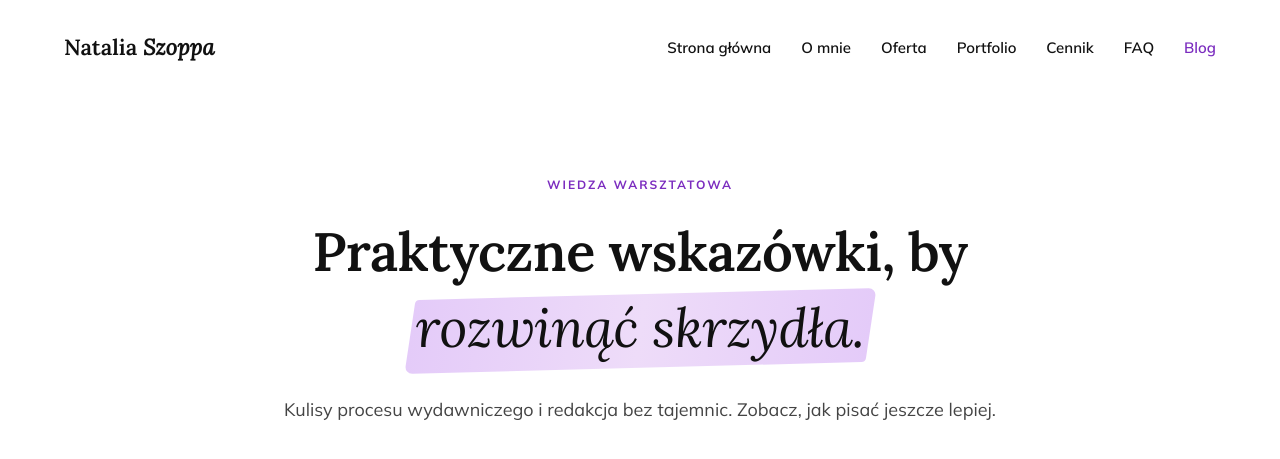
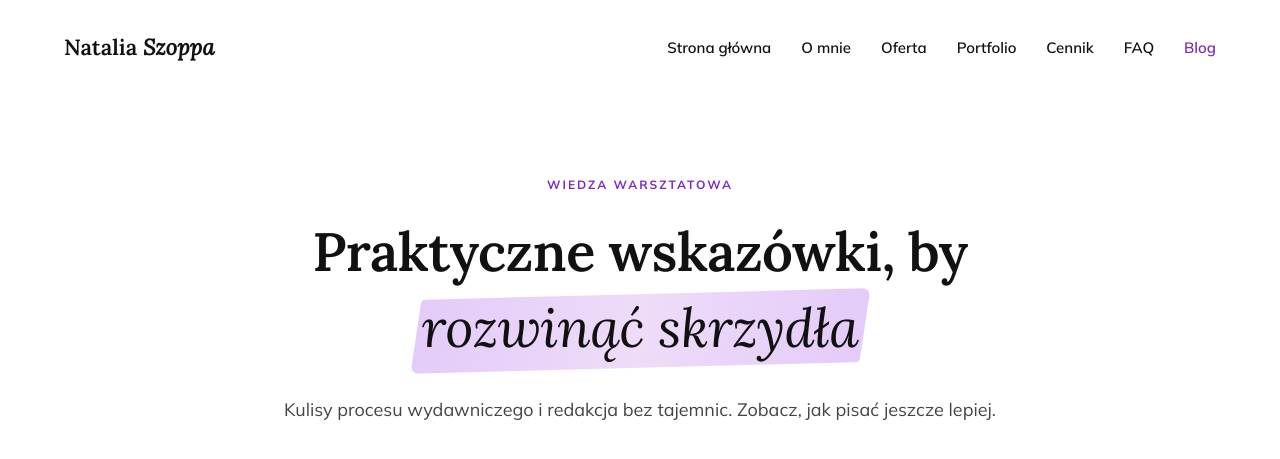
Before and after one commit to Bonnie00726/nataliaszoppa, a Jekyll site: the page built from blog.html, in a window 1280 px wide and 900 px high, cut to the strip 0-481 px from the top of the window. Shown: the top 459 px of the strip. Built offline with Jekyll 4.4.1, drawn with Linux system fonts in a browser that asks for light colours.

Commit message:
Update blog.html

```diff
--- a/blog.html
+++ b/blog.html
@@ -164,7 +164,7 @@ permalink: /blog.html
 
     <h1 class="blog-index-title">
         Praktyczne wskazówki, by<br>
-        <i class="title-highlight">rozwinąć skrzydła.</i>
+        <i class="title-highlight">rozwinąć skrzydła</i>
     </h1>
 
     <p class="blog-index-subtitle">Kulisy procesu wydawniczego i redakcja bez tajemnic. Zobacz, jak pisać jeszcze lepiej.</p>
```
